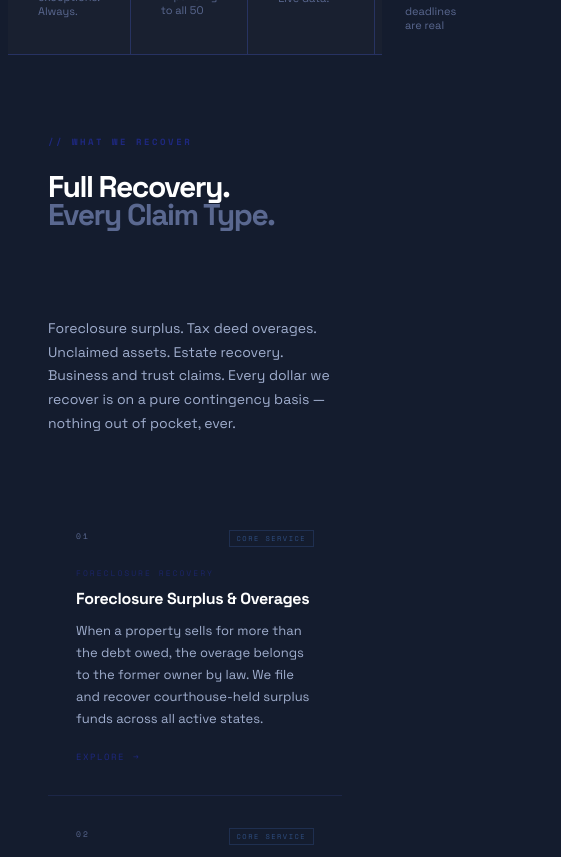
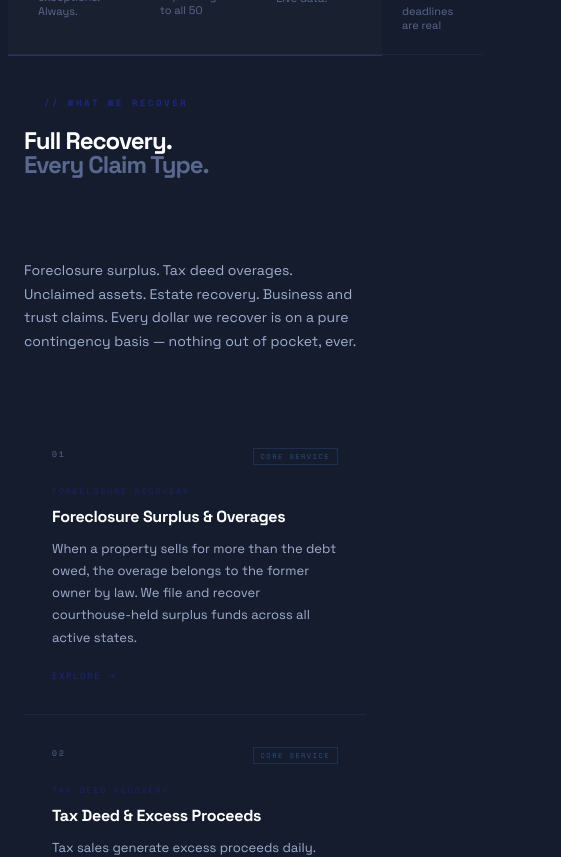
Before and after one commit to ReboundCapitalGroup/rcg-website, a Next.js app: page / in a window 390 px wide. Shown: the part 1000-1857 px from the top of the page, 561 px wide, since content can reach past the window. Built offline with nearby package versions, Linux system fonts and the light colour scheme.

Commit message:
Mobile responsive fixes - all sections

```diff
--- a/src/app/globals.css
+++ b/src/app/globals.css
@@ -668,3 +668,159 @@ nav {
   nav { padding: 0 20px !important; }
 }
 /* ===================== END MOBILE NAV ===================== */
+
+/* ===================== MOBILE HOMEPAGE FIXES ===================== */
+@media (max-width: 768px) {
+
+  /* Hero section */
+  .hero-section {
+    padding: 32px 20px 48px !important;
+    min-height: auto !important;
+  }
+
+  /* Counter bar - prevent overflow */
+  .counter-bar-grid {
+    grid-template-columns: repeat(2, 1fr) !important;
+  }
+
+  /* Services grid */
+  .service-grid {
+    grid-template-columns: 1fr !important;
+  }
+
+  /* Why us grid */
+  .why-grid {
+    grid-template-columns: 1fr !important;
+    gap: 32px !important;
+  }
+
+  /* Firm stats panel */
+  .firm-stats-panel {
+    width: 100% !important;
+    min-width: unset !important;
+  }
+
+  /* States grid */
+  .states-grid {
+    grid-template-columns: repeat(3, 1fr) !important;
+  }
+
+  /* State pills text */
+  .state-pill {
+    font-size: 7px !important;
+    padding: 6px 4px !important;
+    letter-spacing: 0.5px !important;
+  }
+
+  /* Footer grid */
+  .footer-grid {
+    grid-template-columns: 1fr 1fr !important;
+    gap: 32px !important;
+  }
+
+  /* CTA buttons - full width on mobile */
+  .hero-cta-row {
+    flex-direction: column !important;
+    align-items: stretch !important;
+    width: 100% !important;
+    max-width: 360px !important;
+    margin-left: auto !important;
+    margin-right: auto !important;
+  }
+  .hero-cta-row .btn-primary,
+  .hero-cta-row .btn-secondary {
+    width: 100% !important;
+    justify-content: center !important;
+    text-align: center !important;
+  }
+
+  /* Bottom CTA section */
+  .bottom-cta-flex {
+    flex-direction: column !important;
+    gap: 12px !important;
+    align-items: stretch !important;
+  }
+  .bottom-cta-flex .btn-primary,
+  .bottom-cta-flex .btn-secondary {
+    width: 100% !important;
+    justify-content: center !important;
+  }
+
+  /* Section padding */
+  section, [class*="section"] {
+    padding-left: 20px !important;
+    padding-right: 20px !important;
+  }
+}
+
+@media (max-width: 480px) {
+  /* States grid even tighter */
+  .states-grid {
+    grid-template-columns: repeat(2, 1fr) !important;
+  }
+
+  /* Footer single column */
+  .footer-grid {
+    grid-template-columns: 1fr !important;
+  }
+
+  /* Counter bar single column */
+  .counter-bar-grid {
+    grid-template-columns: 1fr 1fr !important;
+  }
+}
+/* ===================== END MOBILE HOMEPAGE FIXES ===================== */
+
+@media (max-width: 700px) {
+  .counter-bar {
+    grid-template-columns: repeat(2, 1fr) !important;
+  }
+  .counter-block {
+    border-right: none !important;
+    border-bottom: 1px solid rgba(74,95,212,0.15);
+  }
+  .footer-grid {
+    grid-template-columns: 1fr 1fr !important;
+    gap: 32px !important;
+    padding: 40px 20px !important;
+  }
+  .why-grid {
+    grid-template-columns: 1fr !important;
+    padding: 0 !important;
+  }
+  .why-list {
+    padding-right: 0 !important;
+    border-right: none !important;
+    margin-bottom: 32px;
+  }
+  .firm-stats {
+    min-width: unset !important;
+    width: 100% !important;
+  }
+}
+@media (max-width: 400px) {
+  .footer-grid {
+    grid-template-columns: 1fr !important;
+  }
+  .counter-bar {
+    grid-template-columns: 1fr 1fr !important;
+  }
+}
+
+.footer-grid {
+  display: grid;
+  grid-template-columns: 2.2fr 1fr 1fr 1fr;
+  gap: 44px;
+}
+@media (max-width: 900px) {
+  .footer-grid {
+    grid-template-columns: 1fr 1fr !important;
+    gap: 32px !important;
+  }
+}
+@media (max-width: 480px) {
+  .footer-grid {
+    grid-template-columns: 1fr !important;
+    gap: 28px !important;
+  }
+}
--- a/src/app/page.tsx
+++ b/src/app/page.tsx
@@ -64,14 +64,14 @@ export default function Home() {
           </div>
 
           {/* Headline — two clean lines */}
-          <h1 style={{ fontFamily:"'Space Grotesk',sans-serif", fontWeight:700, fontSize:'clamp(32px,4vw,60px)', lineHeight:1.05, color:'#fff', letterSpacing:'-2px', margin:'0 0 22px' }}>
+          <h1 style={{ fontFamily:"'Space Grotesk',sans-serif", fontWeight:700, fontSize:'clamp(28px,5vw,60px)', lineHeight:1.08, color:'#fff', letterSpacing:'clamp(-1px,-0.15em,-2px)', margin:'0 0 20px', textAlign:'center' }}>
             Turning <span style={{ color:'#ffffff' }}>Forgotten Funds</span>
             <br />
             Into <span style={{ color:'#344f8a', letterSpacing:'-0.5px', fontWeight:600 }}>Future Opportunities.</span>
           </h1>
 
           {/* Subtext — 3 clean lines matching notepad layout */}
-          <p style={{ fontSize:'15px', color:'#a8bedd', lineHeight:1.9, maxWidth:'600px', margin:'0 auto 28px', fontWeight:400, textAlign:'center' }}>
+          <p style={{ fontSize:'clamp(14px,3.5vw,15px)', color:'#a8bedd', lineHeight:1.85, maxWidth:'600px', width:'100%', margin:'0 auto 28px', fontWeight:400, textAlign:'center', padding:'0 4px' }}>
             Foreclosure surplus. Tax deed overages. Unclaimed property. State&#8209;held funds.<br />
             If money was left behind, <strong style={{ color:'#ffffff', fontWeight:700 }}>it legally belongs to you.</strong><br />
             We recover it across FL, AZ, CO, OH, MI and expanding. <strong style={{ color:'#ffffff', fontWeight:700 }}>Zero upfront cost. Ever.</strong>
@@ -89,12 +89,12 @@ export default function Home() {
       <CounterBar />
 
       {/* SERVICES */}
-      <div style={{ background:'var(--bg)', padding:'80px 40px' }}>
+      <div style={{ background:'var(--bg)', padding:'clamp(40px,6vw,80px) clamp(16px,4vw,40px)' }}>
         <div style={{ maxWidth:'1200px', margin:'0 auto' }}>
           <div style={{ display:'flex', alignItems:'flex-start', justifyContent:'space-between', gap:'40px', marginBottom:'48px', flexWrap:'wrap' }}>
             <div>
               <span className="section-tag">// what we recover</span>
-              <h2 style={{ fontFamily:"'Space Grotesk',sans-serif", fontWeight:700, fontSize:'clamp(30px,4vw,50px)', color:'#fff', letterSpacing:'-1.5px', lineHeight:0.95 }}>
+              <h2 style={{ fontFamily:"'Space Grotesk',sans-serif", fontWeight:700, fontSize:'clamp(24px,4vw,50px)', color:'#fff', letterSpacing:'-1px', lineHeight:1.0 }}>
                 Full Recovery.<br /><span style={{ color:'var(--dim)' }}>Every Claim Type.</span>
               </h2>
             </div>
@@ -123,11 +123,11 @@ export default function Home() {
       </div>
 
       {/* WHY US */}
-      <div style={{ background:'var(--bg2)', borderTop:'1px solid rgba(74,95,212,0.3)', borderBottom:'1px solid rgba(74,95,212,0.3)', padding:'80px 40px' }}>
+      <div style={{ background:'var(--bg2)', borderTop:'1px solid rgba(74,95,212,0.3)', borderBottom:'1px solid rgba(74,95,212,0.3)', padding:'clamp(40px,6vw,80px) clamp(16px,4vw,40px)' }}>
         <div className="why-grid">
           <div>
             <span className="section-tag">// why rebound capital group</span>
-            <h2 style={{ fontFamily:"'Space Grotesk',sans-serif", fontWeight:700, fontSize:'clamp(30px,4vw,50px)', color:'#fff', letterSpacing:'-1.5px', lineHeight:0.95 }}>
+            <h2 style={{ fontFamily:"'Space Grotesk',sans-serif", fontWeight:700, fontSize:'clamp(24px,4vw,50px)', color:'#fff', letterSpacing:'-1px', lineHeight:1.0 }}>
               We Outwork<br />Every<br /><span style={{ color:'var(--dim)' }}>Competitor.</span>
             </h2>
             <div style={{ marginTop:'28px' }}>
@@ -160,8 +160,8 @@ export default function Home() {
       {/* STATES */}
       <div style={{ padding:'80px 40px', maxWidth:'1200px', margin:'0 auto' }}>
         <span className="section-tag">// coverage</span>
-        <h2 style={{ fontFamily:"'Space Grotesk',sans-serif", fontWeight:700, fontSize:'clamp(30px,4vw,50px)', color:'#fff', letterSpacing:'-1.5px', lineHeight:0.95 }}>
-          Coming to All 50 States.<br /><span style={{ color:'var(--dim)' }}>Active Now: FL · AZ · CO · OH</span>
+        <h2 style={{ fontFamily:"'Space Grotesk',sans-serif", fontWeight:700, fontSize:'clamp(24px,4vw,50px)', color:'#fff', letterSpacing:'-1px', lineHeight:1.0 }}>
+          Coming to All 50 States.<br /><span style={{ color:'var(--dim)' }}>FL · AZ · CO · OH · MI Active Now</span>
         </h2>
         <p style={{ fontSize:'14px', color:'var(--mid)', lineHeight:1.7, marginTop:'12px', maxWidth:'480px' }}>Currently active in Florida, Arizona, Colorado, Ohio, and Michigan with live court monitoring. Expanding to all 50 states.</p>
         <div className="states-grid">
--- a/src/components/Footer.tsx
+++ b/src/components/Footer.tsx
@@ -3,10 +3,10 @@ import Image from 'next/image'
 
 export default function Footer() {
   return (
-    <footer style={{ background:'#000000', borderTop:'1px solid rgba(74,95,212,0.2)', padding:'52px 40px 28px' }}>
+    <footer style={{ background:'#000000', borderTop:'1px solid rgba(74,95,212,0.2)', padding:'clamp(32px,5vw,52px) clamp(16px,4vw,40px) 28px' }}>
       <style>{`.footer-link:hover { color: #fff !important; }`}</style>
       <div style={{ maxWidth:'1200px', margin:'0 auto' }}>
-        <div style={{ display:'grid', gridTemplateColumns:'2.2fr 1fr 1fr 1fr', gap:'44px', marginBottom:'36px' }}>
+        <div className='footer-grid' style={{ marginBottom:'36px' }}>
           <div>
             <Link href="/" style={{ display:'flex', alignItems:'center', gap:'10px', textDecoration:'none', marginBottom:'12px' }}>
               <Image src="/rcg-logo.png" alt="RCG" width={44} height={36} style={{ height:'36px', width:'auto' }} />
```
